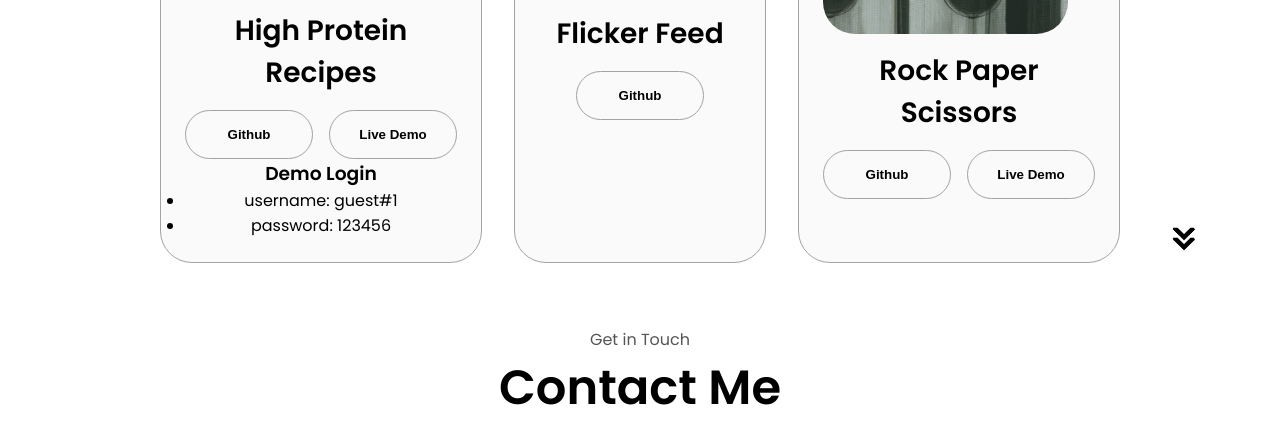
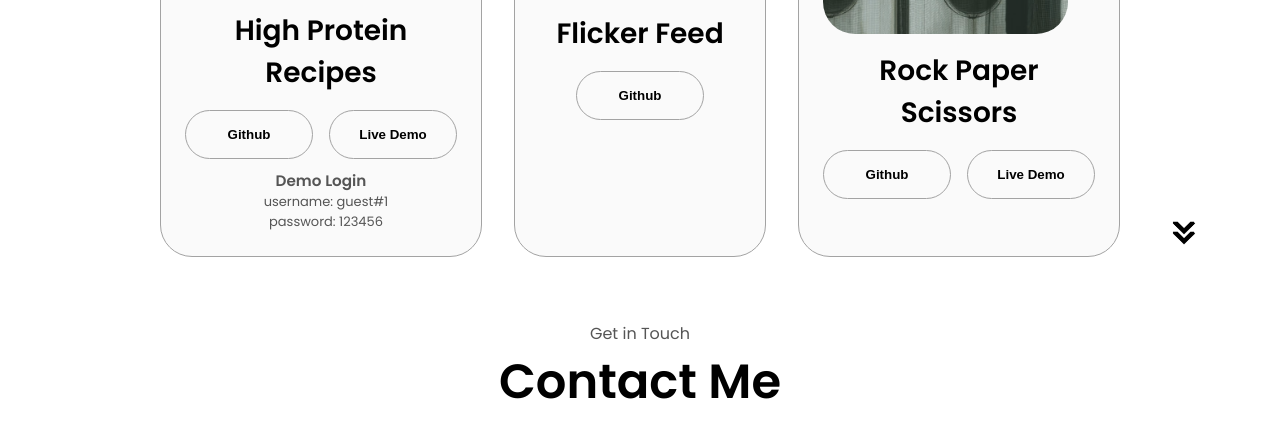
Before and after one commit to humbertodiazp/web-dev-portfolio, a plain HTML site: page index.html in a window 1280 px wide. Shown: the part 2808-3255 px from the top of the page. Drawn offline with Linux system fonts and the light colour scheme.

Commit message:
Add styles for demo section and login form

```diff
--- a/style.css
+++ b/style.css
@@ -9,6 +9,7 @@
 
 body {
   font-family: "Poppins", sans-serif;
+
 }
 
 html {
@@ -370,6 +371,27 @@ article .icon {
   position: relative;
 }
 
+.demo {
+  display: flex;
+  gap: 2rem;
+  padding-top: 10px;
+  font-size: small ;
+  color: rgb(85, 85, 85);
+  justify-content: center;
+
+}
+
+.login {
+  padding-left: 10px;
+
+}
+
+
+
+ul {
+  list-style: none;
+}
+
 .color-container {
   border-color: rgb(163, 163, 163);
   background: rgb(250, 250, 250);
```
